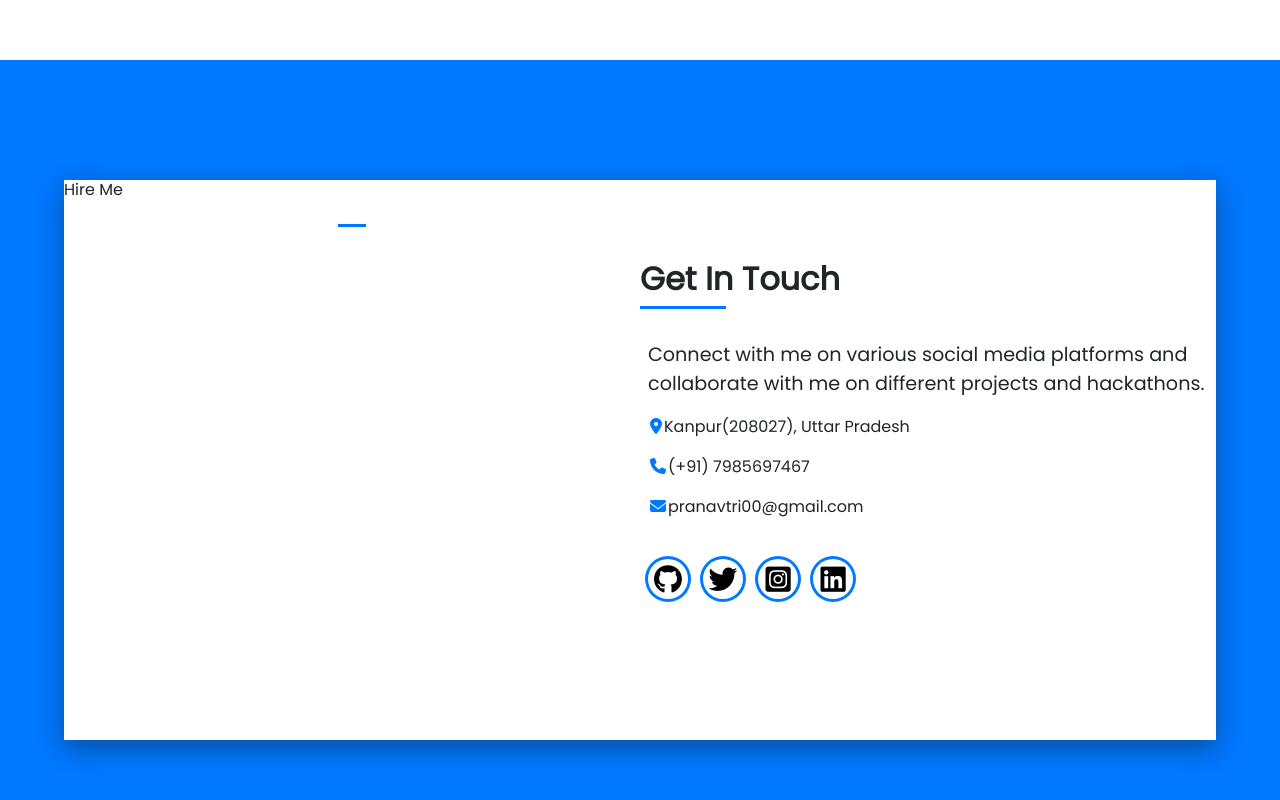
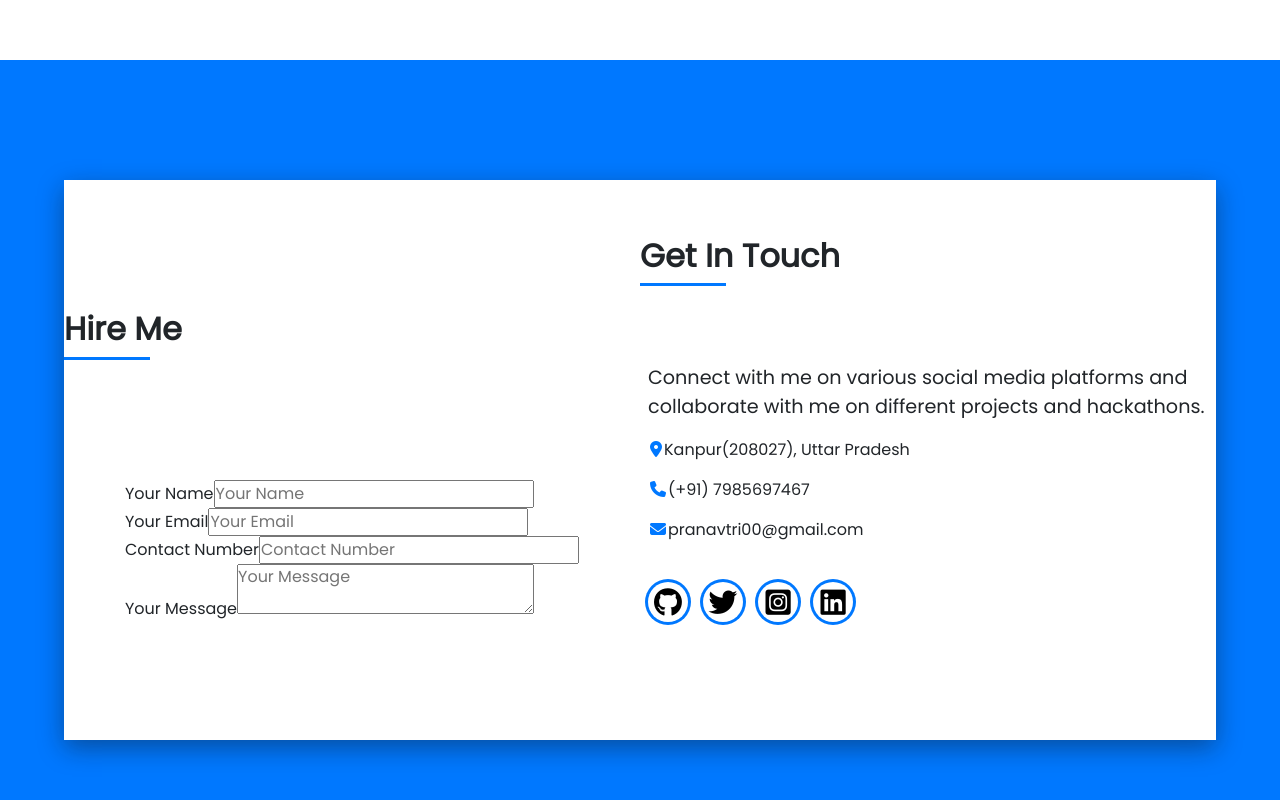
Before and after one commit to PranavTrip/PranavReact, a React (Create React App) app: page / in a window 1280 px wide. Shown: the part 5356-6156 px from the top of the page. Built offline with nearby package versions, Linux system fonts and the light colour scheme.

Commit message:
Contact form

```diff
--- a/src/assets/css/Footer.css
+++ b/src/assets/css/Footer.css
@@ -1,9 +1,10 @@
-*{
+* {
     margin: 0;
     padding: 0;
     box-sizing: border-box;
 }
-.footer{
+
+.footer {
     width: 100%;
     display: flex;
     height: 100vh;
@@ -15,10 +16,11 @@
     align-items: center;
 
 }
-.footer-box{
+
+.footer-box {
     background-color: #fff;
     width: 90%;
-    height: 70%;
+    height: 70vh;
     box-shadow: rgba(17, 17, 18, 0.4) 0px 8px 24px;
     display: flex;
     flex-direction: row;
@@ -26,63 +28,75 @@
     align-content: center;
     justify-content: space-around;
 }
-.hire-me-underline{
+
+.hire-me-underline {
     background-color: #0078ff;
     height: 0.2rem;
-    width: 5%;
-    margin: 1.5rem auto 3rem auto;
-    text-align: center;
+    width: 15%;
 }
-.get-in-touch-underline{
+
+.get-in-touch-underline {
     background-color: #0078ff;
     height: 0.2rem;
     width: 15%;
 
 
 }
-.footer-left-side{
+
+.footer-left-side {
     width: 50%;
     height: 100%;
-
+    display: flex;
+    flex-direction: column;
+    align-content: center;
+    justify-content: space-evenly;
 
 }
-.footer-right-side{
+
+.footer-right-side {
 
     width: 50%;
     height: 100%;
     display: flex;
     flex-direction: column;
     align-content: center;
-    justify-content: center;
+    justify-content: space-evenly;
     /* align-items: center; */
 
 }
-.get-in-touch{
+
+.get-in-touch {
     margin-top: 10px;
     font-size: 2rem;
     font-weight: bold;
 }
-.footer-right-description{
+
+.footer-right-description {
     margin: 2rem 0.5rem;
 
 }
-.contact-icons i{
+
+.contact-icons i {
     color: #0078ff;
     font-size: 1rem;
     margin: 2px;
 }
-.contact-icons{
+
+.contact-icons {
     font-size: 1rem;
 }
-.contact-description{
+
+.contact-description {
     font-size: 1.2rem;
 
 }
-.social-icons{
+
+.social-icons {
     margin: 2.5rem 0;
-    display:flex;
+    display: flex;
 }
-.icons{
+
+.icons {
     height: 40px;
     width: 40px;
     font-size: 1.8rem;
@@ -94,7 +108,24 @@
     text-align: center;
     padding: 1px;
 }
-.icons a{
+
+.icons a {
     text-decoration: none;
-    color:black;
+    color: black;
 }
+
+
+/* left Side */
+.hire-me {
+    margin-top: 10px;
+    font-size: 2rem;
+    font-weight: bold;
+}
+.footer-left-form{
+    width: 100%;
+    display: flex;
+    flex-direction: column;
+    align-content: center;
+    justify-content: center;
+    align-items: center;
+}
--- a/src/components/Footer.jsx
+++ b/src/components/Footer.jsx
@@ -11,7 +11,28 @@ function Footer() {
               <h6 className="hire-me">Hire Me</h6>
               <div className="hire-me-underline"></div>
             </div>
-            <div className="footer-left-form"></div>
+            <div className="footer-left-form">
+              <form>
+                <div className="form-main-component">
+                  <div className="form-content">
+                    <label>Your Name</label>
+                    <input type="text" placeholder="Your Name" />
+                  </div>
+                  <div className="form-content">
+                    <label>Your Email</label>
+                    <input type="email" placeholder="Your Email" />
+                  </div>
+                  <div className="form-content">
+                    <label>Contact Number</label>
+                    <input type="number" placeholder="Contact Number" />
+                  </div>
+                  <div className="form-content">
+                    <label>Your Message</label>
+                    <textarea placeholder="Your Message" />
+                  </div>
+                </div>
+              </form>
+            </div>
           </div>
           <div className="footer-right-side">
             <div className="footer-right-heading">
@@ -40,7 +61,7 @@ function Footer() {
               <div className="social-icons">
                 <span className="icons">
                   <a href="http://github.com/PranavTrip">
-                    <i class="fa-brands fa-github"></i>
+                    <i className="fa-brands fa-github"></i>
                   </a>
                 </span>
                 <span className="icons">
@@ -50,12 +71,12 @@ function Footer() {
                 </span>
                 <span className="icons">
                   <a href="https://www.instagram.com/wiki._.ped.ia/">
-                    <i class="fa-brands fa-instagram-square"></i>
+                    <i className="fa-brands fa-instagram-square"></i>
                   </a>
                 </span>
                 <span className="icons">
                   <a href="https://www.linkedin.com/in/pranav-tripathi-999ba0201/">
-                    <i class="fa-brands fa-linkedin"></i>
+                    <i className="fa-brands fa-linkedin"></i>
                   </a>
                 </span>
               </div>
```
